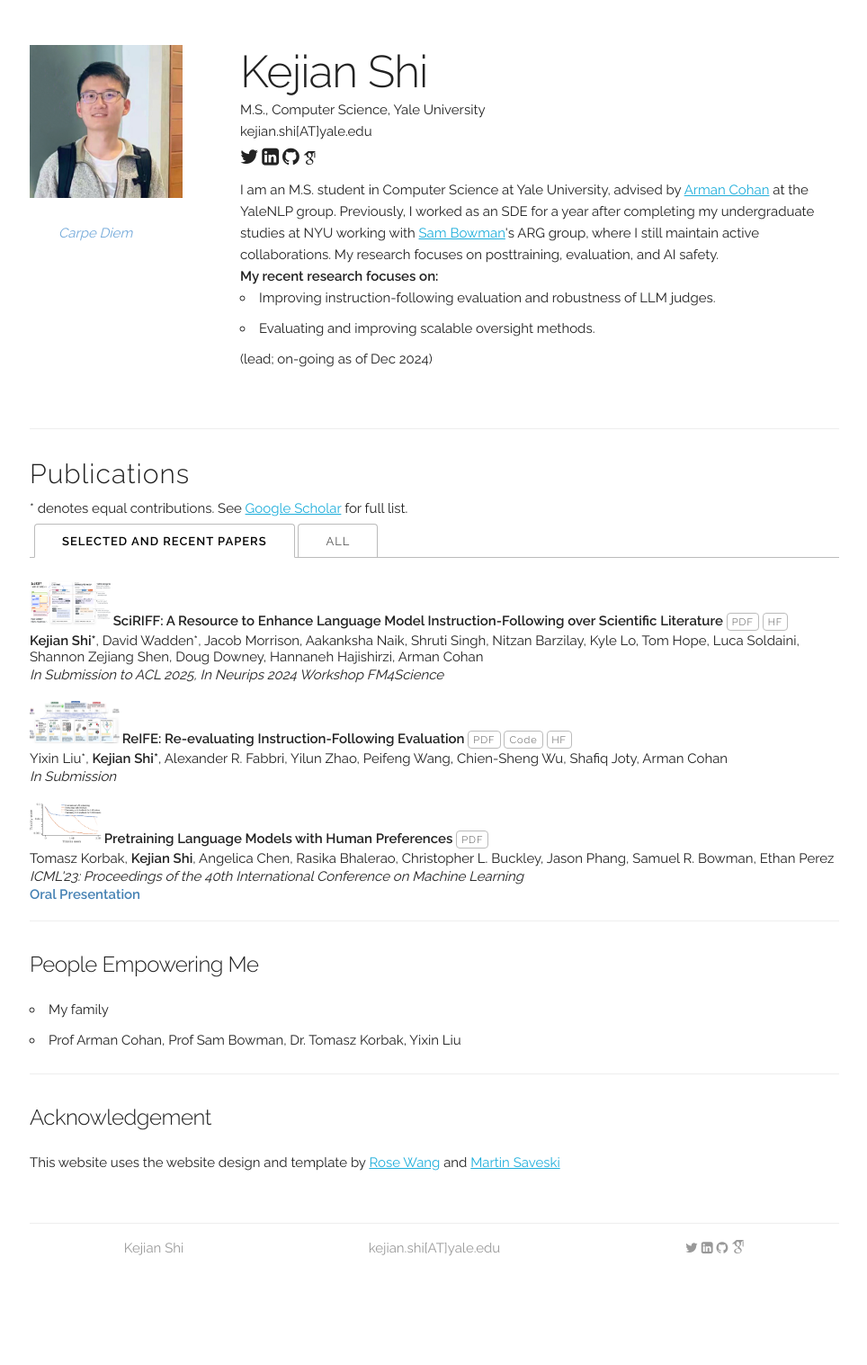
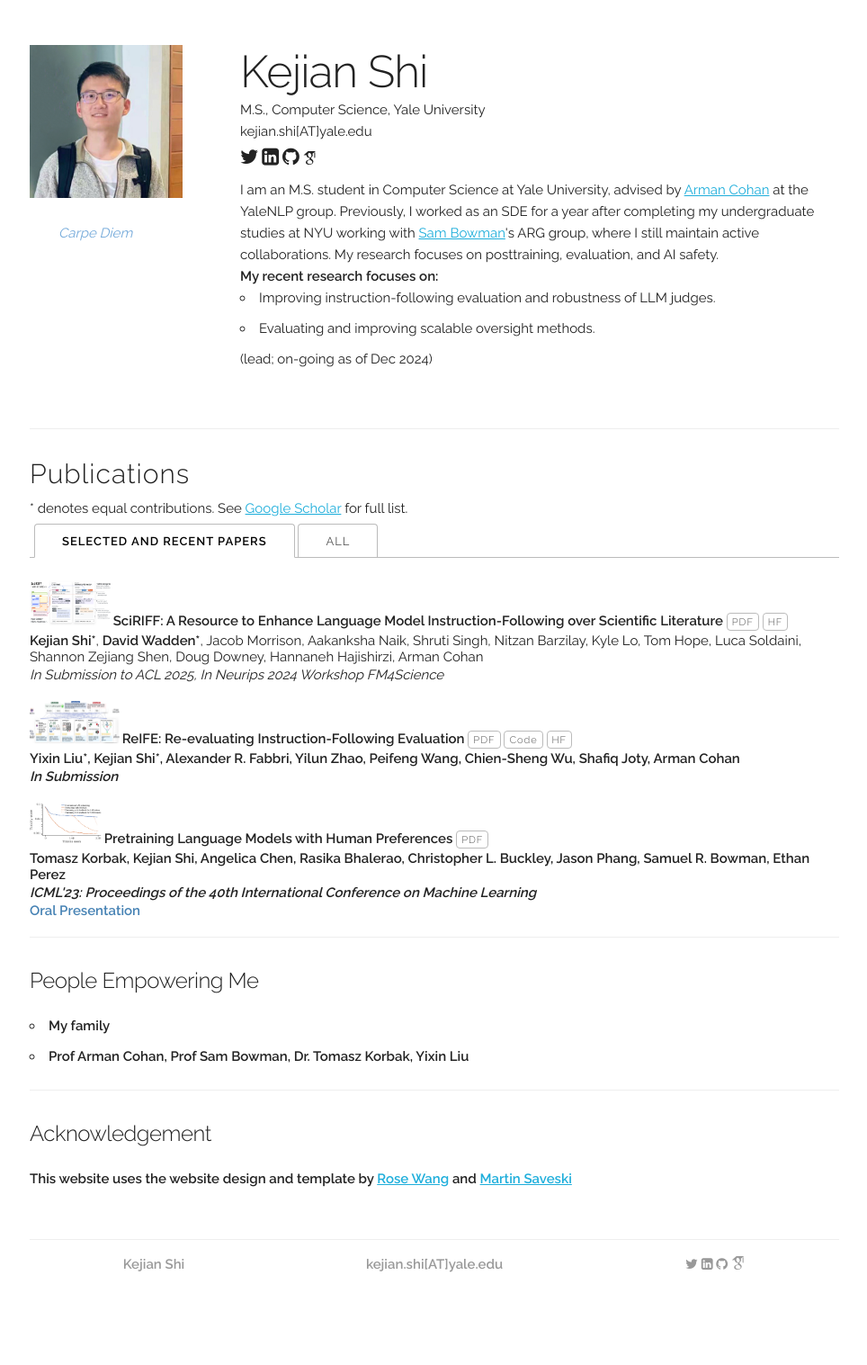
Before and after one commit to shi-kejian/shi-kejian.github.io, a Jekyll site: the page built from index.html, in a window 1280 px wide. Shown: the whole page at 90% size, without its empty margins (157-1121 px from the left). Built offline with Jekyll 4.4.1, drawn with Linux system fonts in a browser that asks for light colours; some web fonts are replaced.

```diff
--- a/_data/publications.yaml
+++ b/_data/publications.yaml
@@ -1,13 +1,13 @@
 papers:
   - title: "<img src='images/sciriff_fig1.png' style='width: 90px; height: 50px; margin-right: -1px;'> SciRIFF: A Resource to Enhance Language Model Instruction-Following over Scientific Literature"
-    authors: " <b>Kejian Shi*</b>, David Wadden*, Jacob Morrison, Aakanksha Naik, Shruti Singh, Nitzan Barzilay, Kyle Lo, Tom Hope, Luca Soldaini, Shannon Zejiang Shen, Doug Downey, Hannaneh Hajishirzi, Arman Cohan"
+    authors: "<b>Kejian Shi*</b>, <b>David Wadden*</b>, Jacob Morrison, Aakanksha Naik, Shruti Singh, Nitzan Barzilay, Kyle Lo, Tom Hope, Luca Soldaini, Shannon Zejiang Shen, Doug Downey, Hannaneh Hajishirzi, Arman Cohan"
     venue: "In Submission to ACL 2025, In Neurips 2024 Workshop FM4Science"
     paper_pdf: https://arxiv.org/abs/2406.07835
     hf: https://huggingface.co/collections/allenai/sciriff-665f61ba7315e1d202e5f6bf
     selected: y
 
   - title: "<img src='images/reife_fig1.jpg' style='width: 100px; height: 47px; margin-right: -1px;'> ReIFE: Re-evaluating Instruction-Following Evaluation"
-    authors: "Yixin Liu*, <b>Kejian Shi*</b>, Alexander R. Fabbri, Yilun Zhao, Peifeng Wang, Chien-Sheng Wu, Shafiq Joty, Arman Cohan"
+    authors: "<b>Yixin Liu*<b>, <b>Kejian Shi*</b>, Alexander R. Fabbri, Yilun Zhao, Peifeng Wang, Chien-Sheng Wu, Shafiq Joty, Arman Cohan"
     venue: "In Submission"
     paper_pdf: https://arxiv.org/abs/2410.07069
     code: https://github.com/yale-nlp/ReIFE
```
